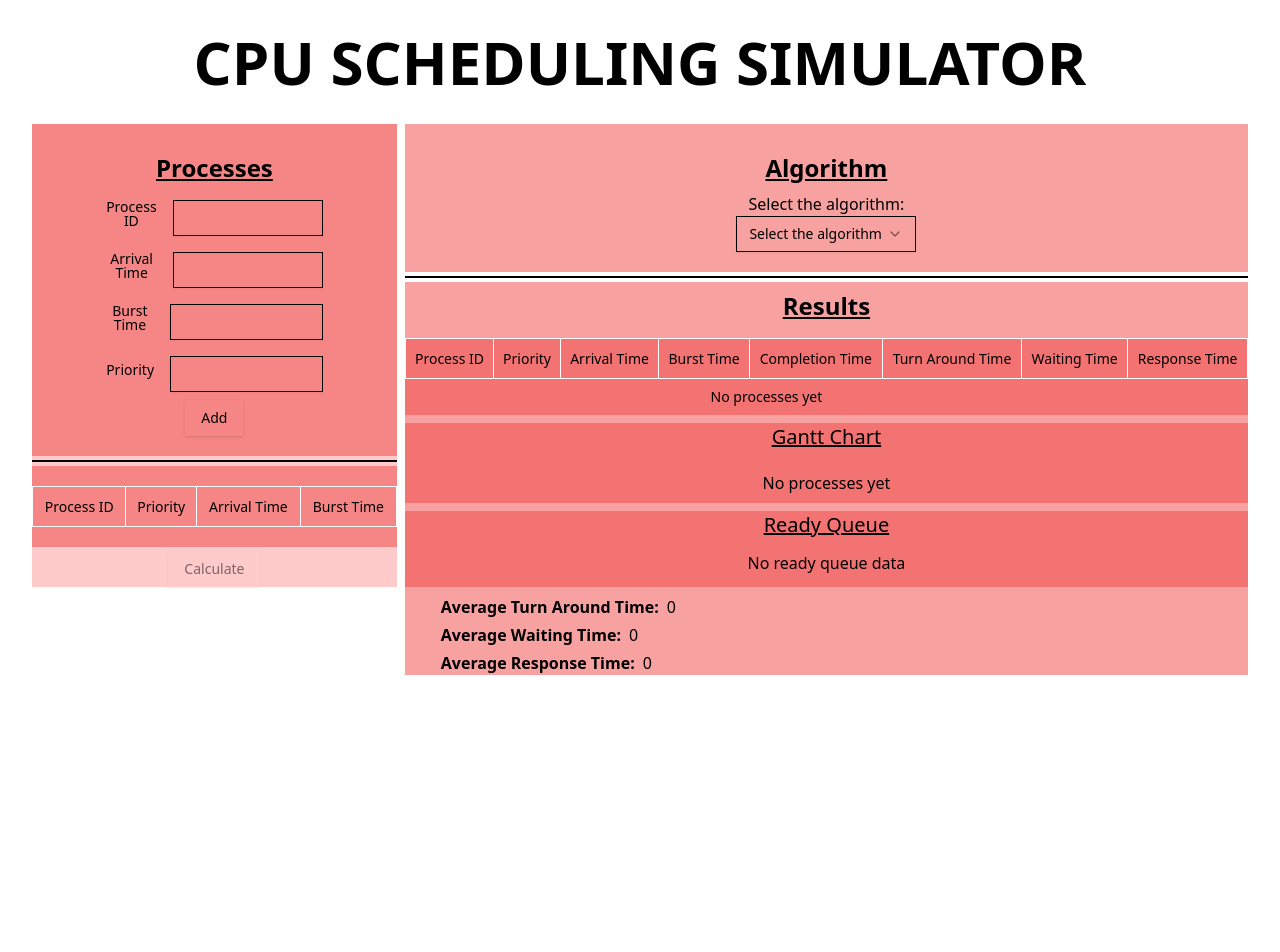
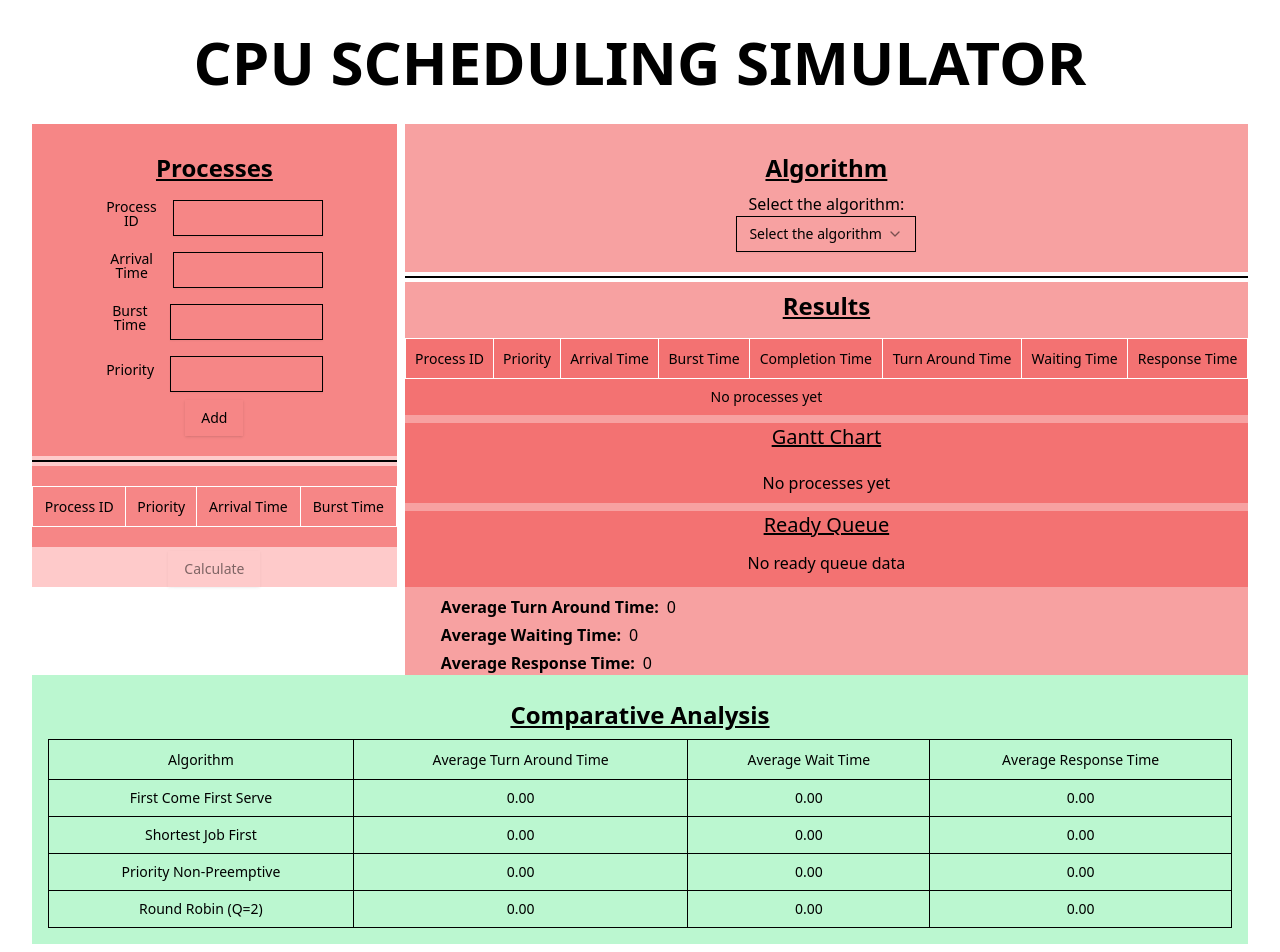
Before and after one commit to Tejas383/LPU_CSE311_CA2, a React (Vite) app: page / in a window 1280 px wide. Shown: the top 952 px of the page. Before the commit the page ends 800 px from the top, so only its background shows below. Built offline with nearby package versions, Linux system fonts and the light colour scheme.

Commit message:
completed with the comparative analysis part

```diff
--- a/src/App.jsx
+++ b/src/App.jsx
@@ -4,6 +4,7 @@ import AlgorithmSelector from "./AlgorithmSelector";
 import Results from "./Results";
 import Process from "./Process";
 import { GanttChart } from "lucide-react";
+import ComparativeAnalysis from "./ComparativeAnalysis";
 
 function App() {
   const [process, setProcess] = useState([]);
@@ -42,6 +43,9 @@ function App() {
           />
         </div>
       </div>
+      <div className="bg-green-200 h-full w-full">
+        <ComparativeAnalysis process={process} quantum={quantum} />
+      </div>
     </div>
   );
 }
--- /dev/null
+++ b/src/ComparativeAnalysis.jsx
@@ -0,0 +1,92 @@
+import React from "react";
+import {
+  Table,
+  TableBody,
+  TableCell,
+  TableHead,
+  TableHeader,
+  TableRow,
+} from "@/components/ui/table";
+import runFCFS from "./algorithms/fcfs";
+import runSJF from "./algorithms/sjf";
+import runPriorityNP from "./algorithms/priorityNP";
+import runRR from "./algorithms/rr";
+
+const ComparativeAnalysis = ({ process, quantum }) => {
+  const copy = [...process];
+
+  const fcfs = runFCFS(copy);
+  const sjf = runSJF(copy);
+  const priorityNP = runPriorityNP(copy);
+  const rr = runRR(copy);
+
+  const calculateAverages = (processList) => {
+    const n = processList.length;
+    const averageTAT = n
+      ? processList.reduce((sum, p) => sum + (p.tat ?? 0), 0) / n
+      : 0;
+    const averageWT = n
+      ? processList.reduce((sum, p) => sum + (p.wt ?? 0), 0) / n
+      : 0;
+    const averageRT = n
+      ? processList.reduce((sum, p) => sum + (p.rt ?? 0), 0) / n
+      : 0;
+
+    return {
+      tat: averageTAT.toFixed(2),
+      wt: averageWT.toFixed(2),
+      rt: averageRT.toFixed(2),
+    };
+  };
+
+  const data = [
+    { name: "First Come First Serve", ...calculateAverages(fcfs) },
+    { name: "Shortest Job First", ...calculateAverages(sjf) },
+    { name: "Priority Non-Preemptive", ...calculateAverages(priorityNP) },
+    { name: `Round Robin (Q=${quantum})`, ...calculateAverages(rr) },
+  ];
+
+  return (
+    <div className="p-4">
+      <h2 className="font-bold text-2xl underline p-2">Comparative Analysis</h2>
+      <Table className="">
+        <TableHeader>
+          <TableRow className="">
+            <TableHead className="border border-black text-center">
+              Algorithm
+            </TableHead>
+            <TableHead className="border border-black text-center">
+              Average Turn Around Time
+            </TableHead>
+            <TableHead className="border border-black text-center">
+              Average Wait Time
+            </TableHead>
+            <TableHead className="border border-black text-center">
+              Average Response Time
+            </TableHead>
+          </TableRow>
+        </TableHeader>
+        <TableBody>
+          {data && data.length > 0 ? (
+            data.map((p, idx) => (
+              <TableRow key={idx}>
+                <TableCell className="border border-black">{p.name}</TableCell>
+                <TableCell className="border border-black">{p.tat}</TableCell>
+                <TableCell className="border border-black">{p.wt}</TableCell>
+                <TableCell className="border border-black">{p.rt}</TableCell>
+              </TableRow>
+            ))
+          ) : (
+            <TableRow className="text-center colspan-7 flex items-center justify-center">
+              <TableCell colSpan={7} className="text-center">
+                No processes yet
+              </TableCell>
+            </TableRow>
+          )}
+        </TableBody>
+      </Table>
+    </div>
+  );
+};
+
+export default ComparativeAnalysis;
```
